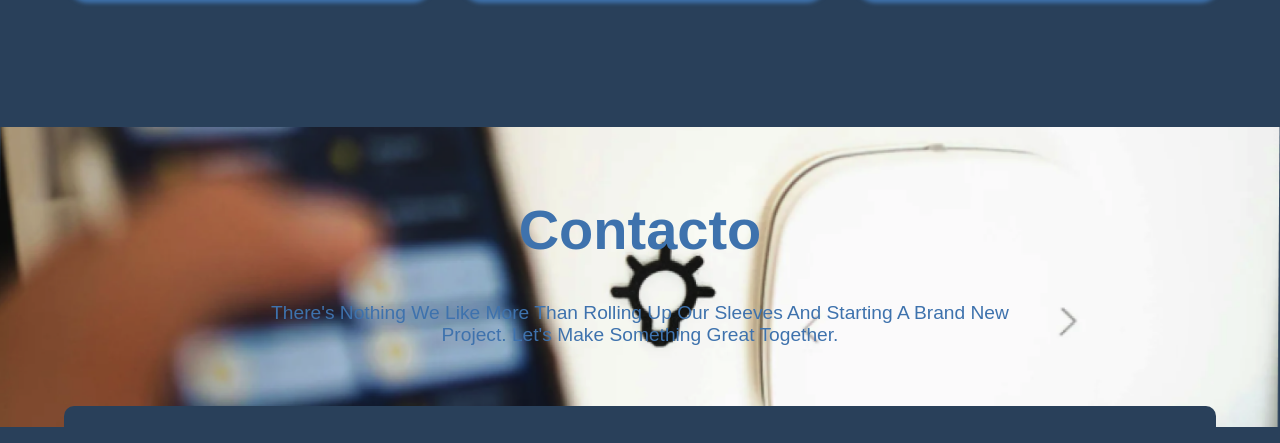
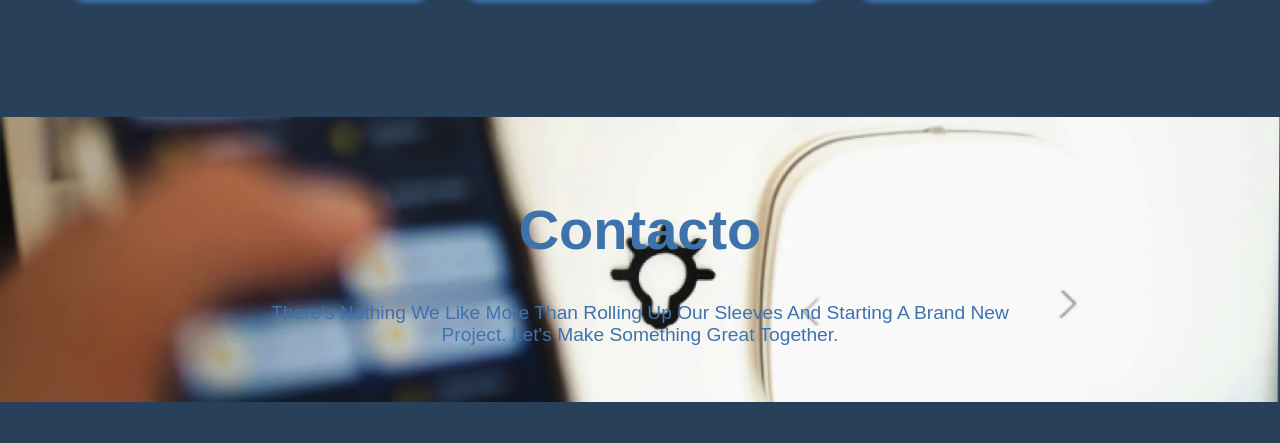
Before and after one commit to SrtaYeis/prueba, a website: page index.html in a window 1280 px wide. Shown: the part 4457-4900 px from the top of the page. Drawn offline with Linux system fonts and the light colour scheme; a web font is replaced by a local one.

Commit message:
Update styles.css

```diff
--- a/styles.css
+++ b/styles.css
@@ -759,10 +759,10 @@ body {
 .contactSection::before {
   content: "";
   position: absolute;
-  top: 10px;
+  top: 0;
   left: 0;
   width: 100%;
-  height: 300px;
+  height: 285px;
   background-image: url("imagenes/contacto_background.png");
   background-size: cover;
   background-position: center;
```
